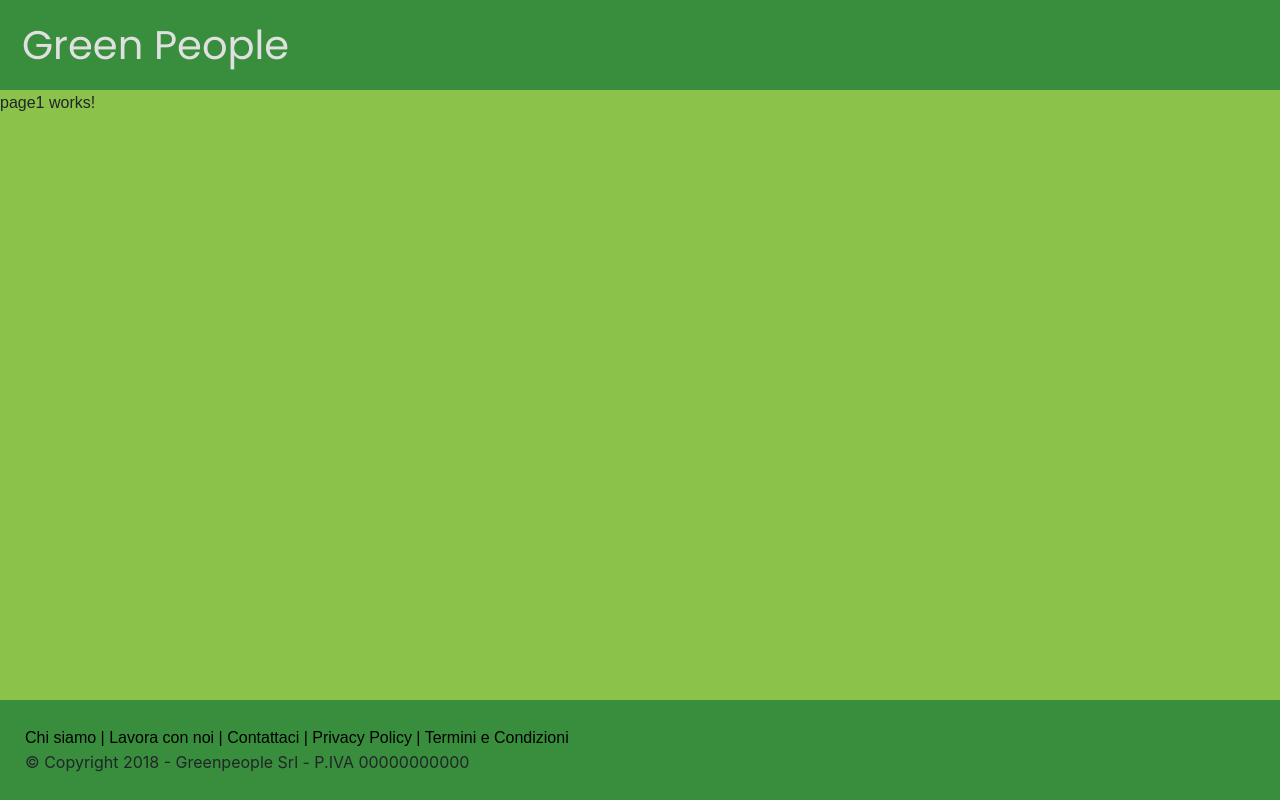
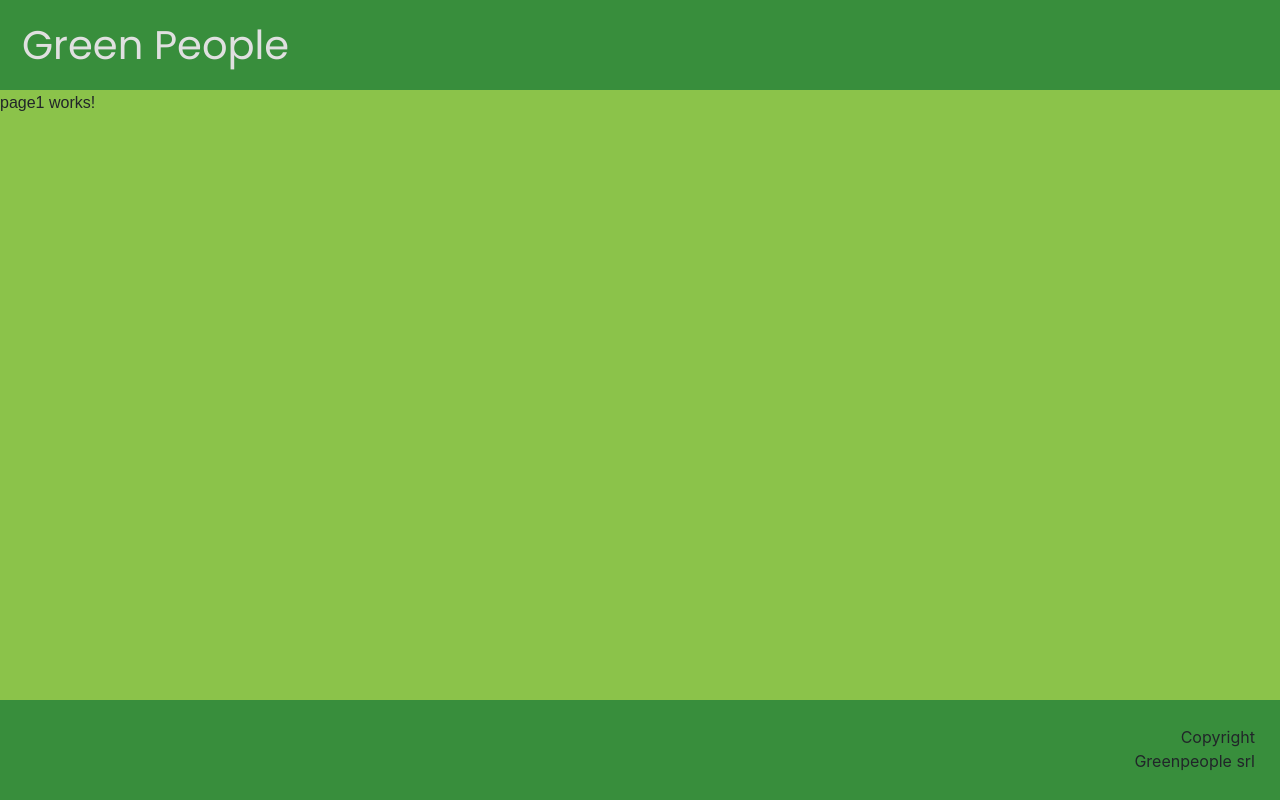
Before and after one commit to rfranchi91/gpsite, an Angular app: page /page1 in a window 1280 px wide. Built offline with nearby package versions, Linux system fonts and the light colour scheme; a web font is replaced by a local one.

Commit message:
Revert "footer"
This reverts commit 5776ba1d8a4f7739a9dd5e3ec6922997eecc61c2.

```diff
--- a/src/app/extra/footer/footer.component.html
+++ b/src/app/extra/footer/footer.component.html
@@ -1,10 +1,2 @@
-<div style="text-align:left">
-        <a href="Chi siamo">     Chi siamo  | </a>
-        <a href="Lavora con noi">  Lavora con noi  | </a>
-        <a href="Contattaci">  Contattaci  | </a>
-        <a href="Privacy policy">  Privacy Policy  |   </a>
-        <a href="Termini e condizioni">  Termini e Condizioni</a>
-
-
-        <div>© Copyright 2018 - Greenpeople Srl - P.IVA 00000000000</div>
-    </div>
+<div>Copyright</div>
+<div>Greenpeople srl</div>
--- a/src/styles.css
+++ b/src/styles.css
@@ -5,11 +5,6 @@
 
 p, label, h1, h2, h3, h4, h5, h6, a, b, span {
     font-family: 'Mina', sans-serif !important;
-}
-
-#footer a {
-    color: black;
-    text-decoration: none;
 }
 
 nav {
```
